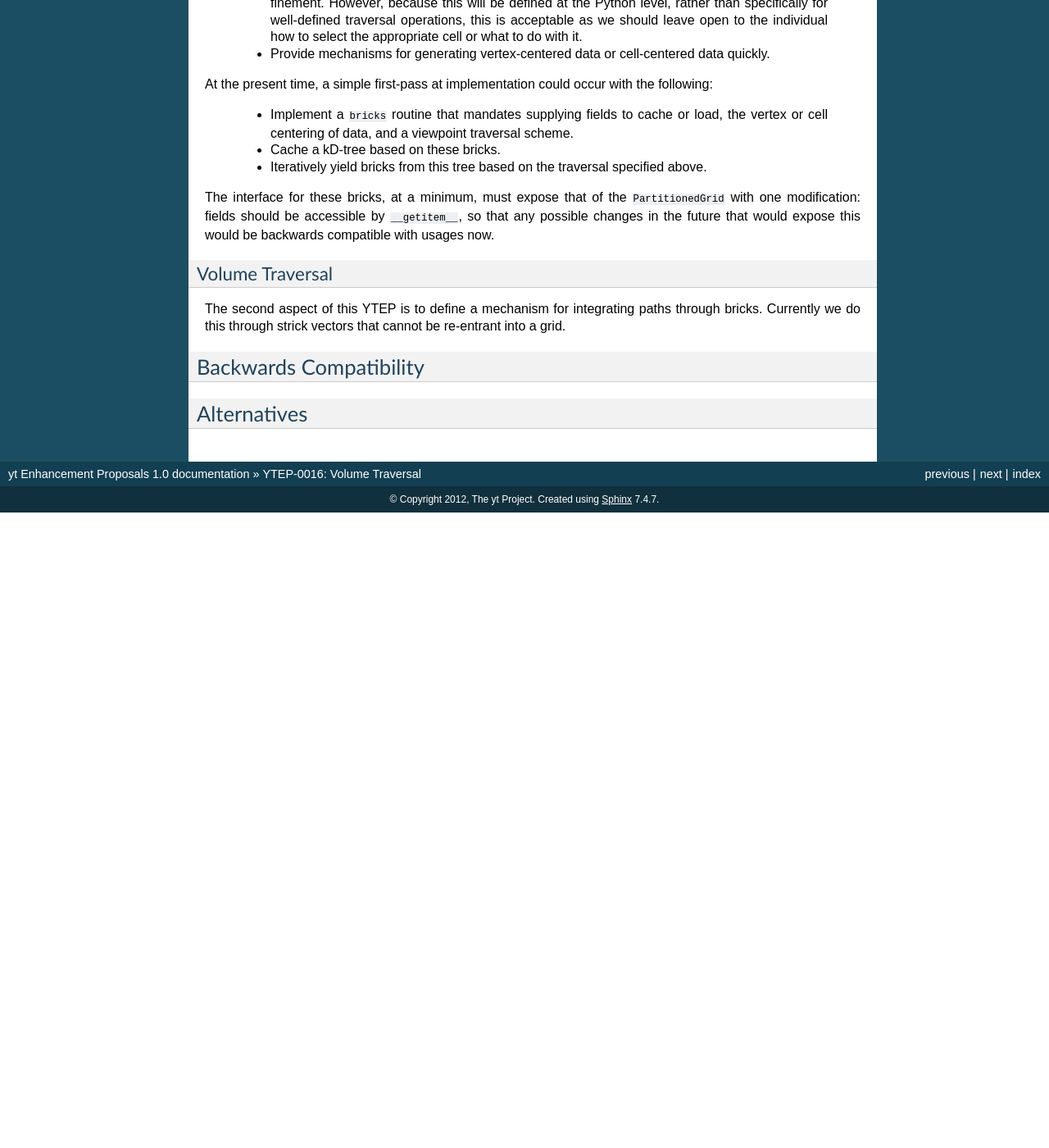
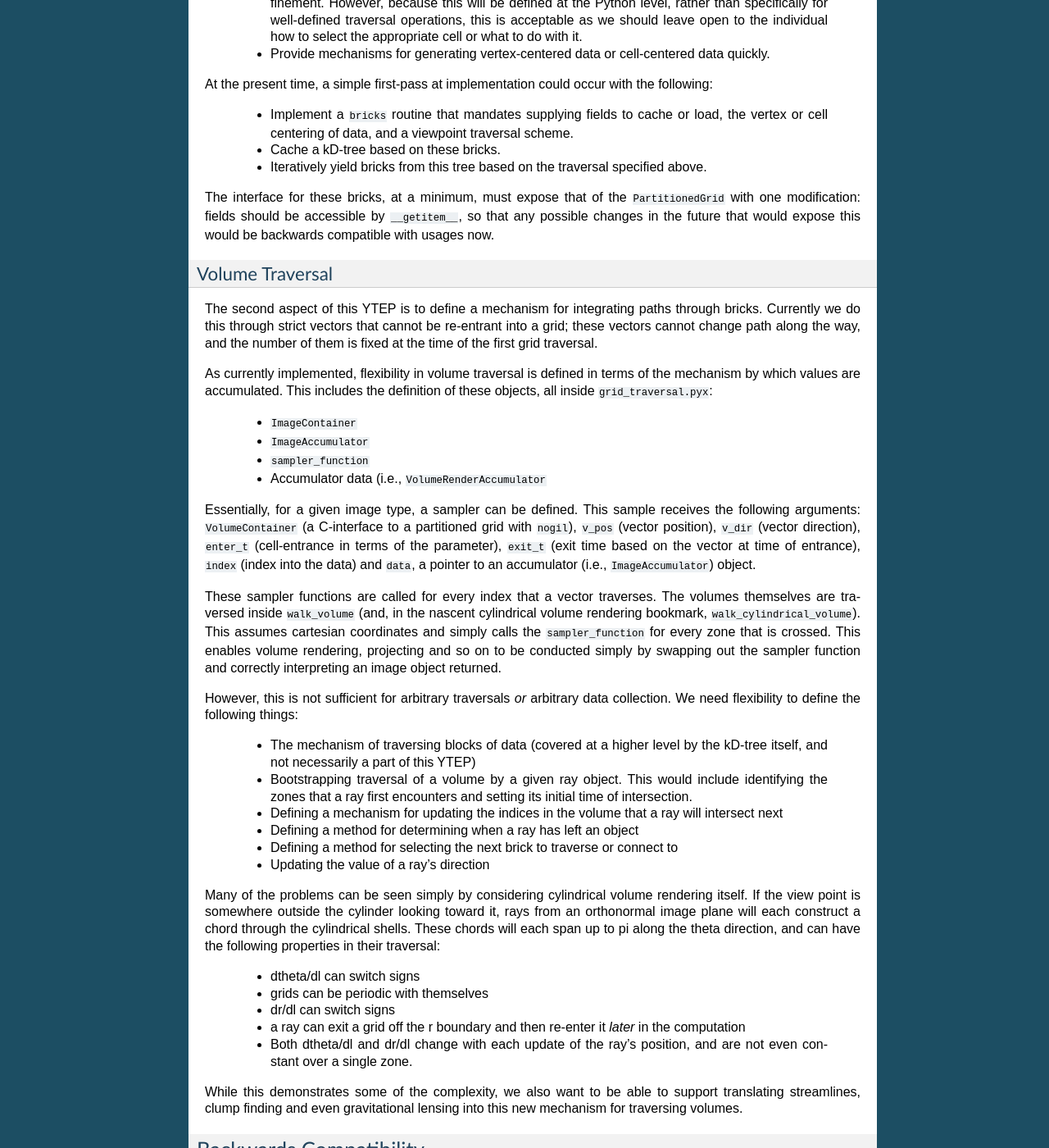
Before and after one commit to yt-project/ytep, a Sphinx documentation site: the page built from source/YTEPs/YTEP-0016.rst, in a window 1280 px wide and 1400 px high, scrolled down 2428 px. Shown: the whole window at 82% size. Built offline with Sphinx 7.4.7, drawn with Linux system fonts in a browser that asks for light colours; formulas are drawn with MathJax 3; before the commit the page ends 3053 px from its top, so only the background shows below that.

Commit message:
Adding a bit about volume traversal.

```diff
--- a/source/YTEPs/YTEP-0016.rst
+++ b/source/YTEPs/YTEP-0016.rst
@@ -170,8 +170,66 @@ Volume Traversal
 ++++++++++++++++
 
 The second aspect of this YTEP is to define a mechanism for integrating paths
-through bricks.  Currently we do this through strick vectors that cannot be
-re-entrant into a grid.
+through bricks.  Currently we do this through strict vectors that cannot be
+re-entrant into a grid; these vectors cannot change path along the way, and the
+number of them is fixed at the time of the first grid traversal.
+
+As currently implemented, flexibility in volume traversal is defined in terms
+of the mechanism by which values are accumulated.  This includes the definition
+of these objects, all inside ``grid_traversal.pyx``:
+
+ * ``ImageContainer``
+ * ``ImageAccumulator``
+ * ``sampler_function``
+ * Accumulator data (i.e., ``VolumeRenderAccumulator``
+
+Essentially, for a given image type, a sampler can be defined.  This sample
+receives the following arguments: ``VolumeContainer`` (a C-interface to a
+partitioned grid with ``nogil``), ``v_pos`` (vector position), ``v_dir``
+(vector direction), ``enter_t`` (cell-entrance in terms of the parameter),
+``exit_t`` (exit time based on the vector at time of entrance), ``index``
+(index into the data) and ``data``, a pointer to an accumulator (i.e.,
+``ImageAccumulator``) object.
+
+These sampler functions are called for every index that a vector traverses.
+The volumes themselves are traversed inside ``walk_volume`` (and, in the
+nascent cylindrical volume rendering bookmark, ``walk_cylindrical_volume``).
+This assumes cartesian coordinates and simply calls the ``sampler_function``
+for every zone that is crossed.  This enables volume rendering, projecting and
+so on to be conducted simply by swapping out the sampler function and correctly
+interpreting an image object returned.
+
+However, this is not sufficient for arbitrary traversals *or* arbitrary data
+collection.  We need flexibility to define the following things:
+
+ * The mechanism of traversing blocks of data (covered at a higher level by the
+   kD-tree itself, and not necessarily a part of this YTEP)
+ * Bootstrapping traversal of a volume by a given ray object.  This would
+   include identifying the zones that a ray first encounters and setting its
+   initial time of intersection.
+ * Defining a mechanism for updating the indices in the volume that a ray will
+   intersect next
+ * Defining a method for determining when a ray has left an object
+ * Defining a method for selecting the next brick to traverse or connect to
+ * Updating the value of a ray's direction
+
+Many of the problems can be seen simply by considering cylindrical volume
+rendering itself.  If the view point is somewhere outside the cylinder looking
+toward it, rays from an orthonormal image plane will each construct a chord
+through the cylindrical shells.  These chords will each span up to pi along the
+theta direction, and can have the following properties in their traversal:
+
+ * dtheta/dl can switch signs
+ * grids can be periodic with themselves
+ * dr/dl can switch signs
+ * a ray can exit a grid off the r boundary and then re-enter it *later* in the
+   computation
+ * Both dtheta/dl and dr/dl change with each update of the ray's position, and
+   are not even constant over a single zone.
+
+While this demonstrates some of the complexity, we also want to be able to
+support translating streamlines, clump finding and even gravitational lensing
+into this new mechanism for traversing volumes.
 
 Backwards Compatibility
 -----------------------
```
